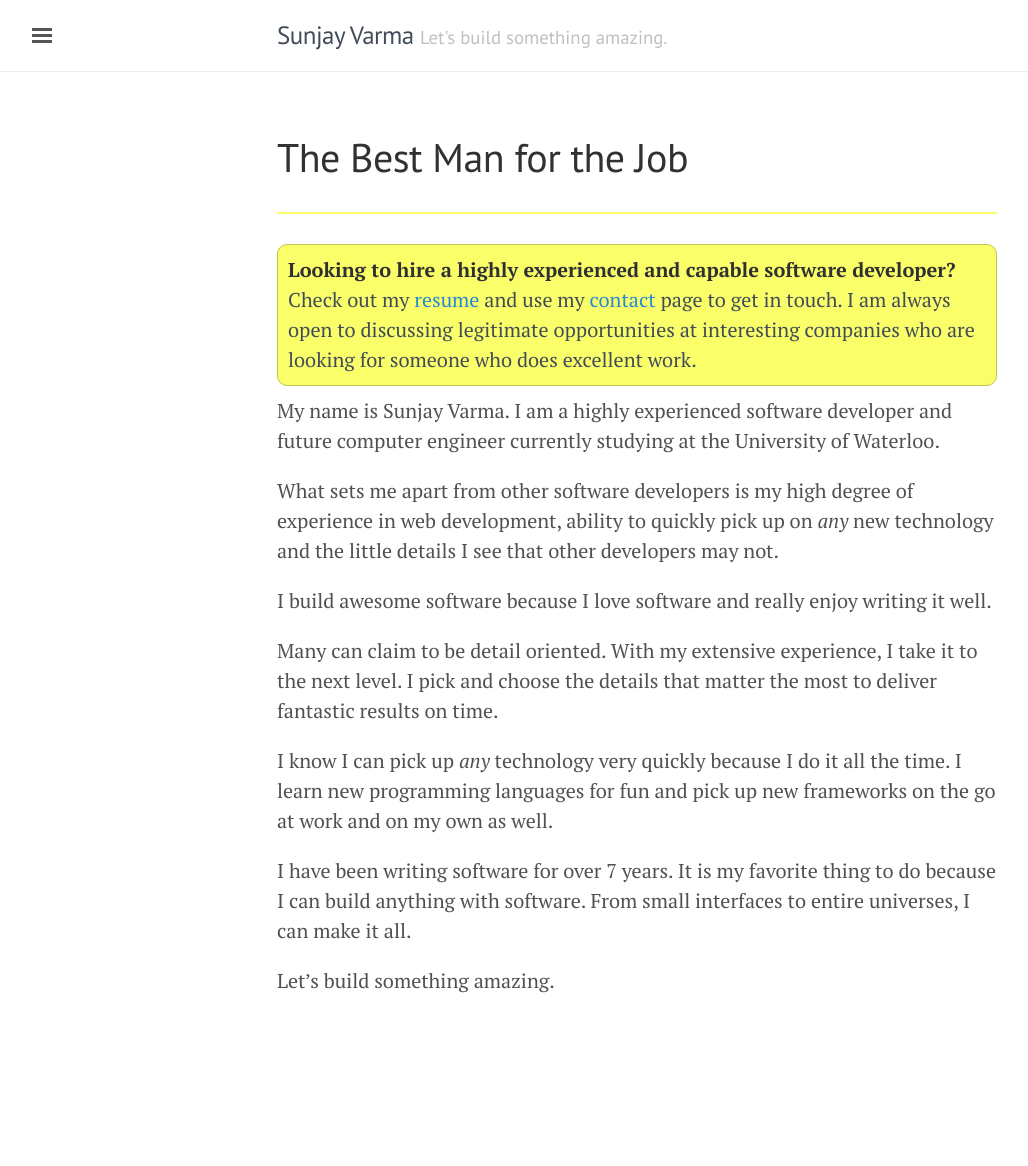
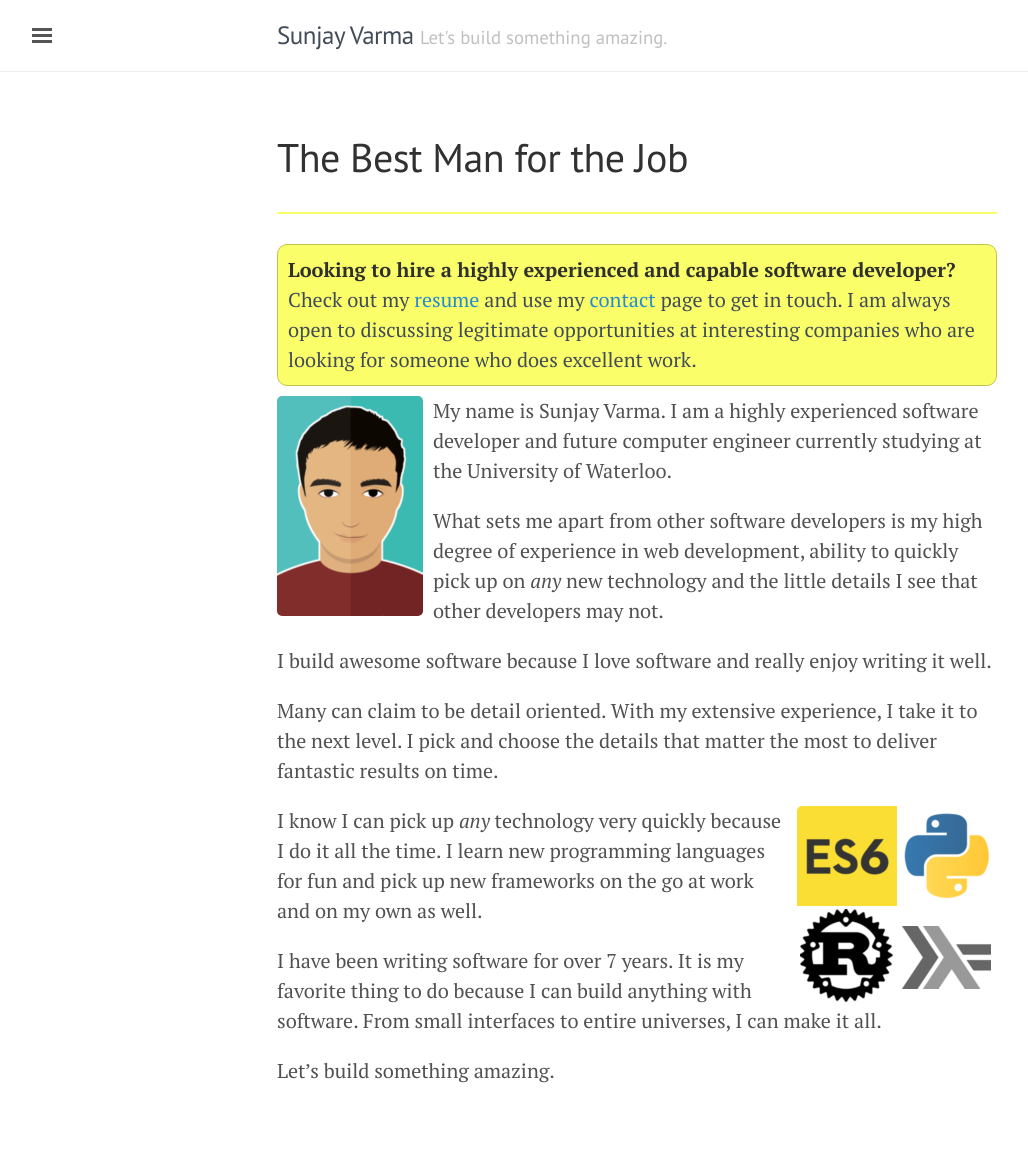
Before and after one commit to sunjay/sunjay.github.io, a Jekyll site: the page built from index.html, in a window 1280 px wide. Shown: the whole page, without its empty margins (3-1031 px from the left). Built offline with Jekyll 4.4.1, drawn with Linux system fonts in a browser that asks for light colours; before the commit the page ends 1076 px from its top, so only the background shows below that.

Commit message:
Images on home page

```diff
--- a/_pages/home.md
+++ b/_pages/home.md
@@ -3,6 +3,7 @@
 Check out my <a href="/resume">resume</a> and use my <a href="/contact">contact</a> page to get in touch. I am always open to discussing legitimate opportunities at interesting companies who are looking for someone who does excellent work.
 </div>
 
+![Sunjay Varma](/assets/images/me.png){: .left}
 My name is Sunjay Varma. I am a highly experienced software developer and future computer engineer currently studying at the University of Waterloo.
 
 What sets me apart from other software developers is my high degree of experience in web development, ability to quickly pick up on *any* new technology and the little details I see that other developers may not.
@@ -11,6 +12,7 @@ I build awesome software because I love software and really enjoy writing it wel
 
 Many can claim to be detail oriented. With my extensive experience, I take it to the next level. I pick and choose the details that matter the most to deliver fantastic results on time.
 
+![Many languages](/assets/images/languages.png){: .right}
 I know I can pick up *any* technology very quickly because I do it all the time. I learn new programming languages for fun and pick up new frameworks on the go at work and on my own as well.
 
 I have been writing software for over 7 years. It is my favorite thing to do because I can build anything with software. From small interfaces to entire universes, I can make it all.
--- a/assets/css/lanyon.css
+++ b/assets/css/lanyon.css
@@ -25,7 +25,6 @@
  * Pagination
  * Reverse layout
  * Themes
- */
 
 
 /*
@@ -49,6 +48,22 @@ h1, h2, h3, h4, h5, h6 {
   font-weight: 400;
   color: #313131;
   letter-spacing: -.025rem;
+}
+
+.left {
+  float: left;
+}
+img.left {
+  margin: 0;
+  margin-right: 10px;
+}
+
+.right {
+  float: right;
+}
+img.right {
+  margin: 0;
+  margin-left: 10px;
 }
 
 
```
Also changed, not shown: README.md, assets/images/languages.png (added), assets/images/me.png (added).
